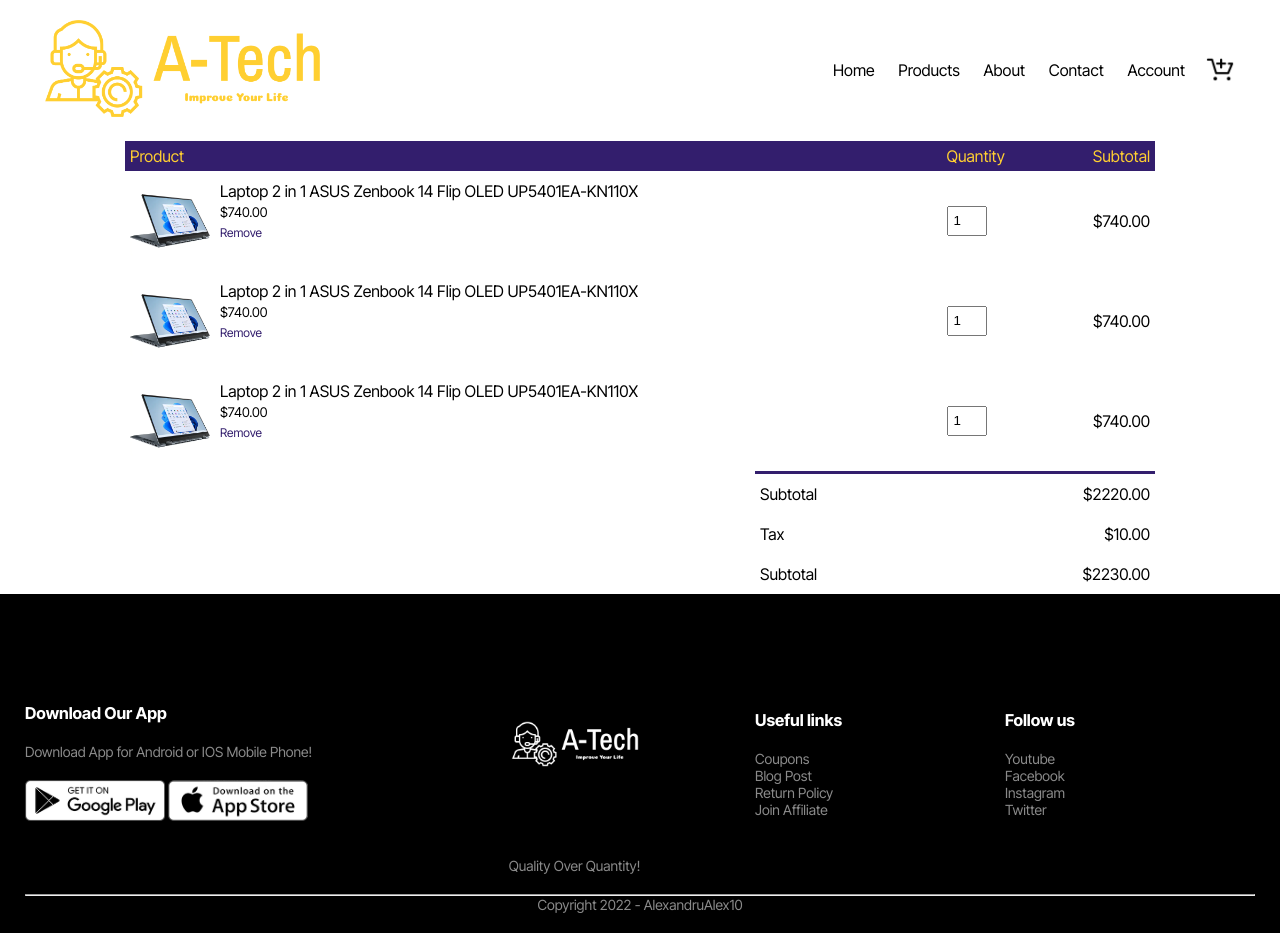
After one commit to AlexandruAlex10/PW_ECommerceWebsite, a PHP site: page /cart.html in a window 1280 px wide. The commit adds this page. Run offline with PHP 8.4, Linux system fonts and the light colour scheme.

Commit message:
Add files via upload

```diff
--- /dev/null
+++ b/A-Tech/cart.html
@@ -0,0 +1,171 @@
+<!DOCTYPE html>
+
+<html lang="en">
+
+<head>
+    <meta charset="UTF-8">
+    <meta name="viewport" content="width=device-width, initial-scale=1.0">
+    <title>All Products - A-Tech</title>
+    <link rel="stylesheet" href="style.css">
+    <link rel="preconnect" href="https://fonts.googleapis.com">
+    <link rel="preconnect" href="https://fonts.gstatic.com" crossorigin>
+    <link href="https://fonts.googleapis.com/css2?family=Inter+Tight:wght@300;400;500;600;700&display=swap"
+        rel="stylesheet">
+    <link href="https://stackpath.bootstrapcdn.com/font-awesome/4.7.0/css/font-awesome.min.css" rel="stylesheet">
+</head>
+
+<body>
+    <div class="container">
+        <div class="navbar">
+            <div class="logo">
+                <img src="images/logo-no-background.png" width="275px">
+            </div>
+            <nav>
+                <ul id="MenuItems">
+                    <li><a href="">Home</a></li>
+                    <li><a href="">Products</a></li>
+                    <li><a href="">About</a></li>
+                    <li><a href="">Contact</a></li>
+                    <li><a href="">Account</a></li>
+                </ul>
+            </nav>
+            <img src="images/cart.png" width="30px" height="30px">
+            <img src="images/menu.png" class="menu-icon" onclick="menuToggle()">
+        </div>
+    </div>
+
+    <!-- cart items details -->
+
+    <div class="small-container cart-page">
+        <table>
+            <tr>
+                <th>Product</th>
+                <th>Quantity</th>
+                <th>Subtotal</th>
+            </tr>
+            <tr>
+                <td>
+                    <div class="cart-info">
+                        <img src="images/asus_laptop_2in1_1.png">
+                        <div>
+                            <p>Laptop 2 in 1 ASUS Zenbook 14 Flip OLED UP5401EA-KN110X</p>
+                            <small>$740.00</small>
+                            <br>
+                            <a href="">Remove</a>
+                        </div>
+                    </div>
+                </td>
+                <td><input type="number" value="1"></td>
+                <td>$740.00</td>
+            </tr>
+            <tr>
+                <td>
+                    <div class="cart-info">
+                        <img src="images/asus_laptop_2in1_1.png">
+                        <div>
+                            <p>Laptop 2 in 1 ASUS Zenbook 14 Flip OLED UP5401EA-KN110X</p>
+                            <small>$740.00</small>
+                            <br>
+                            <a href="">Remove</a>
+                        </div>
+                    </div>
+                </td>
+                <td><input type="number" value="1"></td>
+                <td>$740.00</td>
+            </tr>
+            <tr>
+                <td>
+                    <div class="cart-info">
+                        <img src="images/asus_laptop_2in1_1.png">
+                        <div>
+                            <p>Laptop 2 in 1 ASUS Zenbook 14 Flip OLED UP5401EA-KN110X</p>
+                            <small>$740.00</small>
+                            <br>
+                            <a href="">Remove</a>
+                        </div>
+                    </div>
+                </td>
+                <td><input type="number" value="1"></td>
+                <td>$740.00</td>
+            </tr>
+        </table>
+
+        <div class="total-price">
+
+            <table>
+                <tr>
+                    <td>Subtotal</td>
+                    <td>$2220.00</td>
+                </tr>
+                <tr>
+                    <td>Tax</td>
+                    <td>$10.00</td>
+                </tr>
+                <tr>
+                    <td>Subtotal</td>
+                    <td>$2230.00</td>
+                </tr>
+            </table>
+        </div>
+    </div>
+
+
+    <!-- footer -->
+    <div class="footer">
+        <div class="container">
+            <div class="row">
+                <div class="footer-col-1">
+                    <h3>Download Our App</h3>
+                    <p>Download App for Android or IOS Mobile Phone!</p>
+                    <div class="app-logo">
+                        <img src="images/play-store.png">
+                        <img src="images/app-store.png">
+                    </div>
+                </div>
+                <div class="footer-col-2">
+                    <img src="images/logo-white.png">
+                    <p>Quality Over Quantity!</p>
+                </div>
+                <div class="footer-col-3">
+                    <h3>Useful links</h3>
+                    <ul>
+                        <li>Coupons</li>
+                        <li>Blog Post</li>
+                        <li>Return Policy</li>
+                        <li>Join Affiliate</li>
+                    </ul>
+                </div>
+                <div class="footer-col-4">
+                    <h3>Follow us</h3>
+                    <ul>
+                        <li>Youtube</li>
+                        <li>Facebook</li>
+                        <li>Instagram</li>
+                        <li>Twitter</li>
+                    </ul>
+                </div>
+            </div>
+            <hr>
+            <p class="copyright">Copyright 2022 - AlexandruAlex10</p>
+        </div>
+    </div>
+
+    <!-- js for toggle menu -->
+    <script>
+        var MenuItems = document.getElementById("MenuItems");
+
+        MenuItems.style.maxHeight = "0px";
+
+        function menuToggle() {
+            if (MenuItems.style.maxHeight == "0px") {
+                MenuItems.style.maxHeight = "200px";
+            }
+            else {
+                MenuItems.style.maxHeight = "0px";
+            }
+        }
+    </script>
+
+</body>
+
+</html>
--- a/A-Tech/images/Product Links.txt
+++ b/A-Tech/images/Product Links.txt
@@ -14,7 +14,7 @@ Tablete:
 
 Laptop:
 
-// https://altex.ro/laptop-2-in-1-asus-zenbook-14-flip-oled-up5401ea-kn110x-intel-core-i5-1135g7-pana-la-4-2ghz-14-2-8k-touch-8gb-ssd-512gb-intel-iris-xe-windows-11-pro-gri/cpd/LAPUP5401KN110X/
+*** https://altex.ro/laptop-2-in-1-asus-zenbook-14-flip-oled-up5401ea-kn110x-intel-core-i5-1135g7-pana-la-4-2ghz-14-2-8k-touch-8gb-ssd-512gb-intel-iris-xe-windows-11-pro-gri/cpd/LAPUP5401KN110X/
 
 // https://altex.ro/laptop-gaming-msi-katana-gf66-12ud-285xro-intel-core-i5-12500h-pana-la-4-5ghz-15-6-full-hd-16gb-ssd-512gb-nvidia-geforce-rtx-3050-ti-4gb-free-dos-negru/cpd/LAPGF6612UD285/
 
--- a/A-Tech/style.css
+++ b/A-Tech/style.css
@@ -1,129 +1,131 @@
-*{
+* {
     margin: 0;
     padding: 0;
     box-sizing: border-box;
 }
 
-body{
+body {
     font-family: 'Inter Tight', sans-serif;
 }
 
-.navbar{
+.navbar {
     display: flex;
     align-items: center;
     padding: 20px;
 }
 
-nav{
+nav {
     flex: 1;
     text-align: right;
 }
 
-nav ul{
+nav ul {
     display: inline-block;
     list-style-type: none;
 }
 
-nav ul li{
+nav ul li {
     display: inline-block;
     margin-right: 20px;
 }
 
-a{
+a {
     text-decoration: none;
     color: #000000;
 }
 
-p{
+p {
     color: #000000;
 }
 
-.container{
+.container {
     max-width: 1440px;
     margin: auto;
     padding-left: 25px;
     padding-right: 25px;
 }
 
-.row{
+.row {
     display: flex;
     align-items: center;
     flex-wrap: wrap;
     justify-content: space-around;
 }
 
-.col-2{
+.col-2 {
     flex-basis: 50%;
     min-width: 300px;
 }
 
-.col-2 img{
+.col-2 img {
     max-width: 100%;
     padding: 50px 0;
 }
 
-.col-2 h1{
+.col-2 h1 {
     font-size: 50px;
     line-height: 60px;
     margin: 25px 0;
 }
 
-.btn{
+.btn {
     display: inline-block;
     background: #331e6d;
-    color:#ffcf31;
+    color: #ffcf31;
     padding: 8px 30px;
     margin: 30px 0;
     border-radius: 30px;
     transition: background 0.5s;
 }
 
-.btn:hover{
+.btn:hover {
     background: #000000;
 }
 
-.header{
-    background: radial-gradient(#ffcf31,#331e6d);
+.header {
+    background: radial-gradient(#ffcf31, #331e6d);
 }
 
-.header .row{
+.header .row {
     margin-top: 70px;
 }
 
-.categories{
+.categories {
     margin: 70px 0;
 }
 
-.col-3{
+.col-3 {
     flex-basis: 33%;
     min-width: 250px;
-    margin-bottom: 30px;;
+    margin-bottom: 30px;
+    ;
 }
 
-.col-3 img{
+.col-3 img {
     width: 100%;
 }
 
-.small-container{
+.small-container {
     max-width: 1080px;
     margin: auto;
     padding-left: 25px;
     padding-right: 25px;
 }
 
-.col-4{
+.col-4 {
     flex-basis: 25%;
     padding: 10px;
     min-width: 200px;
     margin-bottom: 50px;
-    transition: transform 1.0s;;
+    transition: transform 1.0s;
+    ;
 }
 
-.col-4 img{
+.col-4 img {
     width: 100%;
 }
 
-.title{
+.title {
     text-align: center;
     margin: 0 auto 80px;
     position: relative;
@@ -131,7 +133,7 @@ p{
     color: #000000;
 }
 
-.title::after{
+.title::after {
     content: '';
     background: #ffcf31;
     width: 80px;
@@ -143,45 +145,45 @@ p{
     transform: translateX(-50%);
 }
 
-h4{
+h4 {
     color: #331e6d;
     font-weight: normal;
 }
 
-.col-4 p{
-    font-size: 14px;;
+.col-4 p {
+    font-size: 14px;
+    ;
 }
 
-.rating .fa{
+.rating .fa {
     color: #ffcf31;
 }
 
-.col-4:hover{
+.col-4:hover {
     transform: translateY(-10px);
 }
 
-.offer{
-    background: radial-gradient(#ffcf31,#331e6d);
+.offer {
+    background: radial-gradient(#ffcf31, #331e6d);
     margin-top: 80px;
     padding: 30px;
 }
 
-.col-2 .offer-img{
+.col-2 .offer-img {
     padding: 50px;
 }
 
-.col-2 .offer-text
-{
+.col-2 .offer-text {
     padding-left: 175px;
 }
 
 /* testimonial */
 
-.testimonial{
+.testimonial {
     padding-top: 100px;
 }
 
-.testimonial .col-3{
+.testimonial .col-3 {
     text-align: center;
     padding: 40px 20px;
     box-shadow: 0 0 20px 0 rgba(0, 0, 0, 0.1);
@@ -189,119 +191,122 @@ h4{
     transition: 1.0s;
 }
 
-.testimonial .col-3 img{
+.testimonial .col-3 img {
     width: 50px;
     margin-top: 20px;
     border-radius: 50%;
 }
 
-.testimonial .col-3:hover{
+.testimonial .col-3:hover {
     transform: translateY(-10px);
 }
 
-.fa.fa-quote-left{
+.fa.fa-quote-left {
     font-size: 34px;
     color: #331e6d;
 }
 
-.col-3 p{
+.col-3 p {
     font-size: 12px;
     margin: 12px 0;
     color: #331e6d;
 }
 
-.testimonial .col-3 h3{
+.testimonial .col-3 h3 {
     font-weight: 600;
-    color:#331e6d;
+    color: #331e6d;
     font-size: 16px;
 }
 
 /* brands */
 
-.brands{
+.brands {
     margin: 100px auto;
 }
 
-.col-5{
+.col-5 {
     width: 160px;
 }
 
-.col-5 img{
+.col-5 img {
     width: 100%;
-    cursor:pointer;
+    cursor: pointer;
     filter: grayscale(100%);
 }
 
-.col-5 img:hover{
+.col-5 img:hover {
     filter: grayscale(0);
 }
 
 /* footer */
 
-.footer{
+.footer {
     background: #000000;
     color: #8a8a8a;
     font-size: 14px;
     padding: 60px 0 20px;
 }
 
-.footer p{
+.footer p {
     color: #8a8a8a;
 }
 
-.footer h3{
+.footer h3 {
     color: #ffffff;
     margin-bottom: 20px;
 }
 
-.footer-col-1, .footer-col-2, .footer-col-3, .footer-col-4{
+.footer-col-1,
+.footer-col-2,
+.footer-col-3,
+.footer-col-4 {
     min-width: 250px;
     margin-bottom: 20px;
 }
 
-.footer-col-1{
+.footer-col-1 {
     flex-basis: 30%;
 }
 
-.footer-col-2{
+.footer-col-2 {
     flex: 1;
     text-align: center;
 }
 
-.footer-col-2 img{
+.footer-col-2 img {
     width: 180px;
     margin-bottom: 20px;
 }
 
-.footer-col-3 .footer-col-4{
+.footer-col-3 .footer-col-4 {
     flex-basis: 12%;
     text-align: center;
 }
 
-ul{
+ul {
     list-style-type: none;
 }
 
-.app-logo{
+.app-logo {
     margin-top: 20px;
 }
 
-.app-logo img{
+.app-logo img {
     width: 140px;
 }
 
-.fooater hr{
+.fooater hr {
     border: none;
     background: #b5b5b5;
     height: 1 px;
     margin: 20px 0;
 }
 
-.copyright{
+.copyright {
     text-align: center;
 }
 
-.menu-icon{
+.menu-icon {
     width: 28px;
     margin-left: 20px;
     display: none;
@@ -309,8 +314,8 @@ ul{
 
 /* media query for the menu */
 
-@media only screen and (max-width: 800px){
-    nav ul{
+@media only screen and (max-width: 800px) {
+    nav ul {
         position: absolute;
         top: 119px;
         left: 0;
@@ -320,44 +325,44 @@ ul{
         transition: max-height 0.5s;
     }
 
-    nav ul li{
+    nav ul li {
         display: block;
         margin-right: 50px;
         margin-top: 10px;
         margin-bottom: 10px;
     }
 
-    nav ul li a{
+    nav ul li a {
         color: #ffcf31;
     }
 
-    .menu-icon{
+    .menu-icon {
         display: block;
-        cursor:pointer;
+        cursor: pointer;
     }
 }
 
 /* all products page */
 
-.row-2{
+.row-2 {
     justify-content: space-between;
     margin: 100px auto 50px;
 }
 
-select{
+select {
     border: 1px solid #ffcf31;
     padding: 5px;
 }
 
-select:focus{
+select:focus {
     outline: none;
 }
 
-.page-btn{
+.page-btn {
     margin: 0 auto 80px;
 }
 
-.page-btn span{
+.page-btn span {
     display: inline-block;
     border: 1px solid #ffcf31;
     margin-left: 10px;
@@ -368,57 +373,63 @@ select:focus{
     cursor: pointer;
 }
 
-.page-btn span:hover{
+.page-btn span:hover {
     background-color: #ffcf31;
     color: #ffffff;
 }
 
 /* media query for less than 600 screen size */
 
-@media only screen and (max-width: 600px){
-    .row{
+@media only screen and (max-width: 600px) {
+    .row {
         text-align: center;
     }
 
-    .col-2, .col-3, .col-4{
+    .col-2,
+    .col-3,
+    .col-4 {
         flex-basis: 100%;
     }
 
-    .small-product .row{
+    .small-product .row {
         text-align: left;
     }
 
-    .single-product .col-2{
+    .single-product .col-2 {
         padding: 20px 0;
     }
 
-    .single-product h1{
+    .single-product h1 {
         font-size: 26px;
         line-height: 22px;
+    }
+
+    .cart-info p{
+        display: none;
     }
 }
 
 /* single product details */
 
-.single-product{
+.single-product {
     margin-top: 80px;
 }
 
-.single-product .col-2 img{
+.single-product .col-2 img {
     padding: 0;
 }
 
-.single-product .col-2{
+.single-product .col-2 {
     padding: 20px;
 }
 
-.single-product h4{
+.single-product h4 {
     margin: 20px 0;
     font-size: 22px;
     font-weight: bold;
 }
 
-.single-product input{
+.single-product input {
     width: 50px;
     height: 40px;
     padding-left: 10px;
@@ -427,21 +438,85 @@ select:focus{
     border: 1px solid #ffcf31;
 }
 
-input:focus{
+input:focus {
     outline: none;
 }
 
-.single-product .fa{
+.single-product .fa {
     color: #ffcf31;
     margin-left: 10px;
 }
 
-.small-img-row{
+.small-img-row {
     display: flex;
     justify-content: space-between;
 }
 
-.small-img-col{
+.small-img-col {
     flex-basis: 24%;
     cursor: pointer;
 }
+
+/* cart items details */
+
+.cart-page{
+    margin: 80 px auto;
+}
+
+table{
+    width: 100%;
+    border-collapse: collapse;
+}
+
+.cart-info{
+    display: flex;
+    flex-wrap: wrap;
+}
+
+th{
+    text-align: left;
+    padding: 5px;
+    color: #ffcf31;
+    background: #331e6d;
+    font-weight: normal;
+}
+
+td{
+    padding: 10px 5px;
+}
+
+td input{
+    width: 40px;
+    height: 30px;
+    padding: 5px;
+}
+
+td a{
+    color: #331e6d;
+    font-size: 12px;
+}
+
+td img{
+    width: 80px;
+    height: 80px;
+    margin-right: 10px;
+}
+
+.total-price{
+    display: flex;
+    justify-content: flex-end;
+}
+
+.total-price table{
+    border-top: 3px solid #331e6d;
+    width: 100%;
+    max-width: 400px;
+}
+
+td:last-child{
+    text-align: right;
+}
+
+th:last-child{
+    text-align: right;
+}
```
Also changed, not shown: A-Tech/index.html (+17 -11 lines), A-Tech/product-details.html (+11 -11 lines), A-Tech/products.html (+6 -6 lines).
